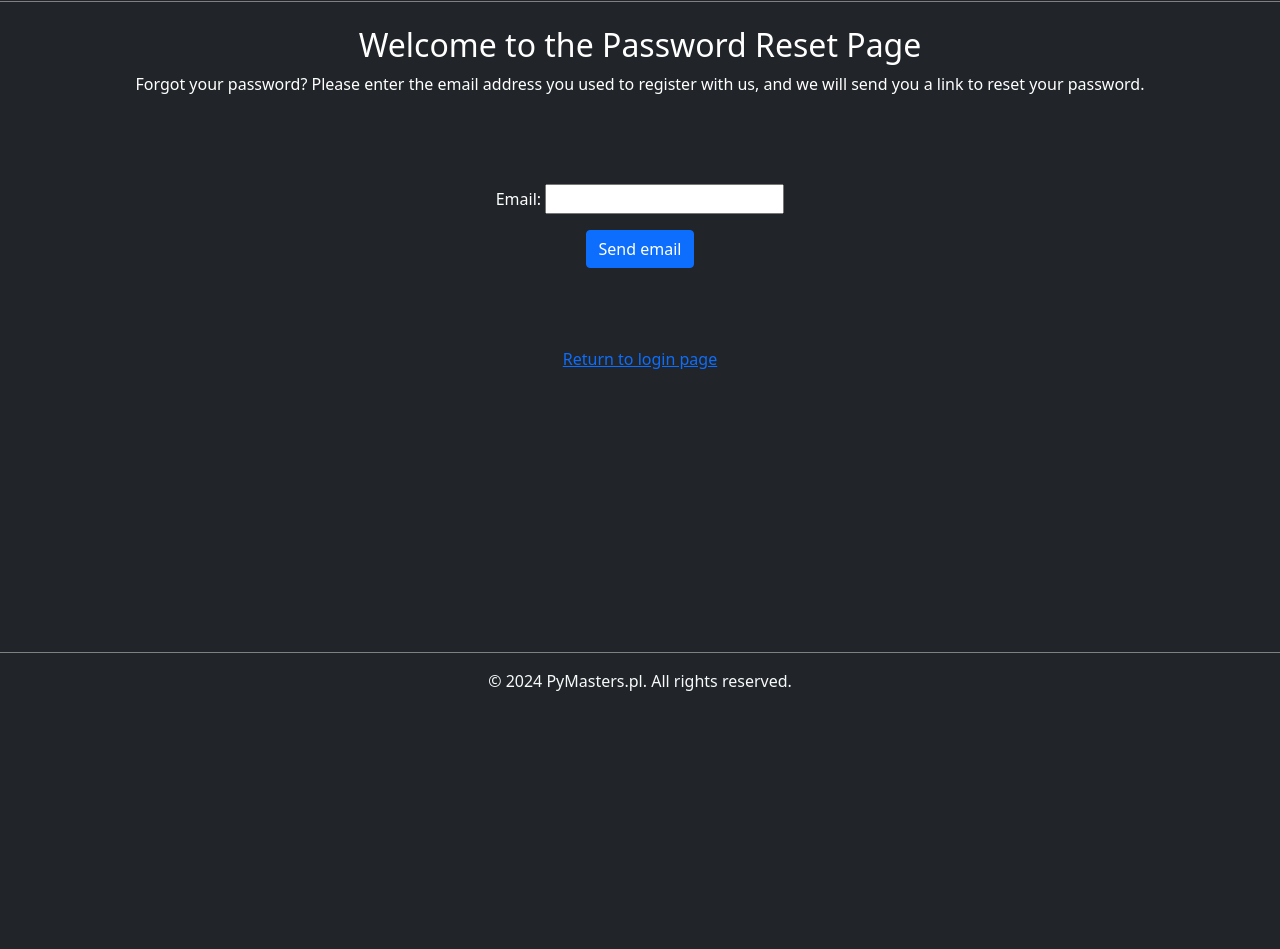
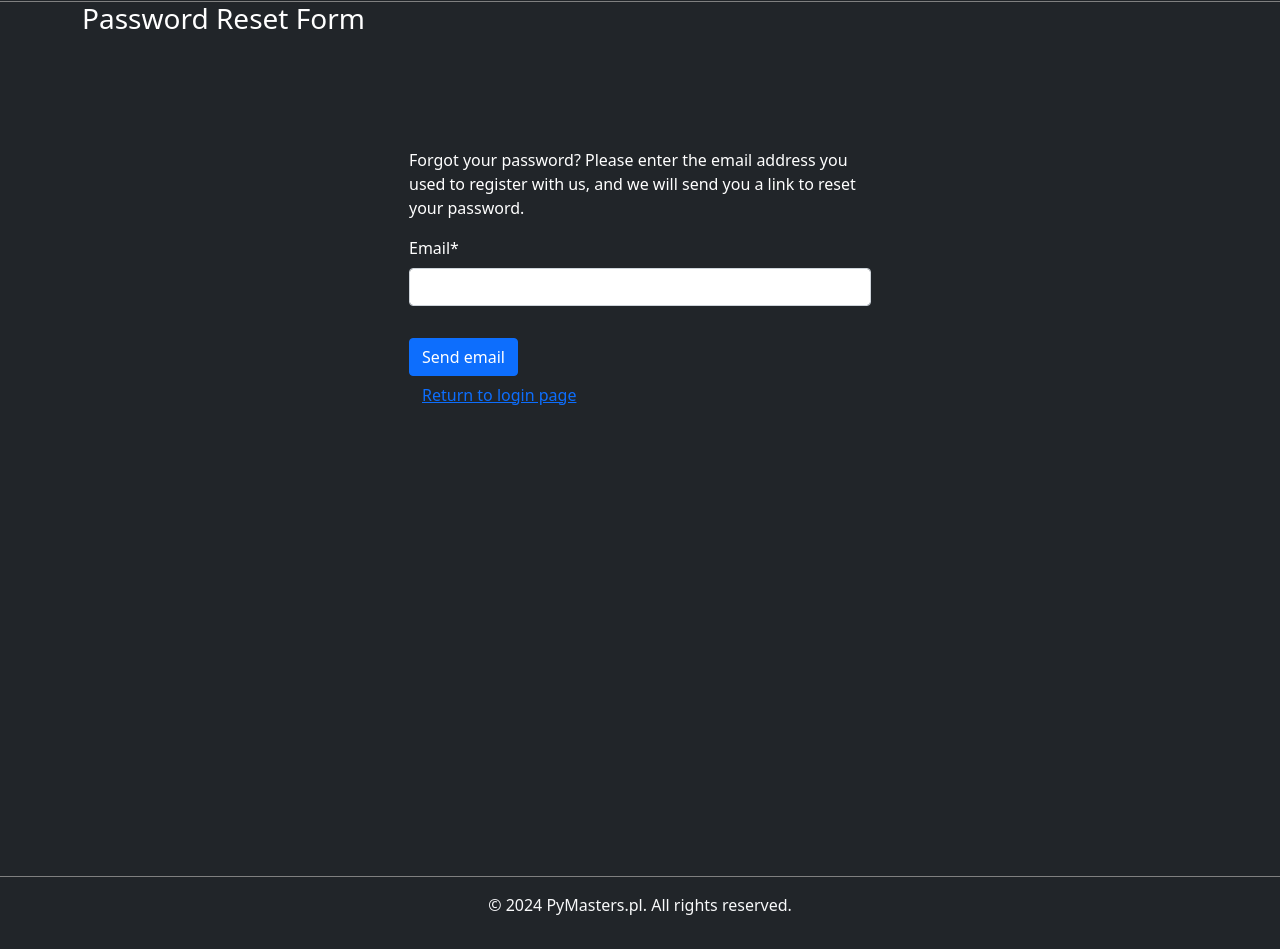
Before and after one commit to pymasterspl/reddit, a Django app: page /users/reset_password/ in a window 1280 px wide. Shown: the part 75-1024 px from the top of the page. Before the commit the page ends 766 px from the top, so only its background shows below. Run offline with Django 5.2, Linux system fonts and the light colour scheme; parts of the project's set-up code (start-up, migrations or seed data) failed here and were passed over; some libraries are stand-ins or nearby versions.

Commit message:
Correct templates

```diff
--- a/users/templates/users/reset_password.html
+++ b/users/templates/users/reset_password.html
@@ -3,44 +3,36 @@
 {% load crispy_forms_tags %}
 
 {% block content %}
-    <div class="container text-center mt-4 text-white">
-        <h2>Welcome to the Password Reset Page</h2>
+      <div class="container">
+          <h3 class="mb-4 align-center">Password Reset Form</h3>
+          <div class="d-flex justify-content-center">
+              <div class="mx-auto col-10 col-md-8 col-lg-6 vh-100 mt-lg-3">
+                  <div class="d-flex justify-content-center mt-4">
+                      <div class="p-4 m-4 text-white">
                           <p>
                               Forgot your password? Please enter the email address you used to register
                               with us, and we will send you a link to reset your password.
                           </p>
-    </div>
-    <div class="d-flex justify-content-center mt-4">
-        <div class="p-4 m-4 text-white">
-            <form action="" method="POST" class="text-center">
+                          <form action="." method="POST">
                               {% csrf_token %}
                               {% if form.non_field_errors %}
-                    <div class="alert alert-danger">
-                        {% for error in form.non_field_errors %}
-                            <p>{{ error }}</p>
+                                  <div class="alert alert-danger" role="alert">
+                                      {% for err in form.non_field_errors %}
+                                          <p class="form-error">{{ err }}</p>
                                       {% endfor %}
                                   </div>
                               {% endif %}
-                {% if form.errors %}
-                    {% for field in form %}
-                        {% for error in field.errors %}
-                            <div class="alert alert-danger">
-                                <strong>{{ error|escape }}</strong>
-                            </div>
-                        {% endfor %}
-                    {% endfor %}
-                {% endif %}
-                {% for field in form %}
-                    <div class="fieldWrapper">
-                        {{ field.label_tag }} {{ field }}
-                    </div>
-                {% endfor %}
+
+                              {{form|crispy}}
+
                               <button type="submit" class="btn btn-primary mt-3">Send email</button>
                           </form>
+                          <a href="{% url 'login' %}" class="btn btn-link">Return to login page</a>
+                      </div>
+                </div>
+              </div>
           </div>
       </div>
 
-    <div class="text-center mt-4">
-        <a href="{% url 'login' %}" class="btn btn-link">Return to login page</a>
-    </div>
+
 {% endblock %}
```
Also changed, not shown: users/templates/users/password_reset_form.html (+21 -27 lines). Lines whose indentation alone changed are shown as unchanged.
